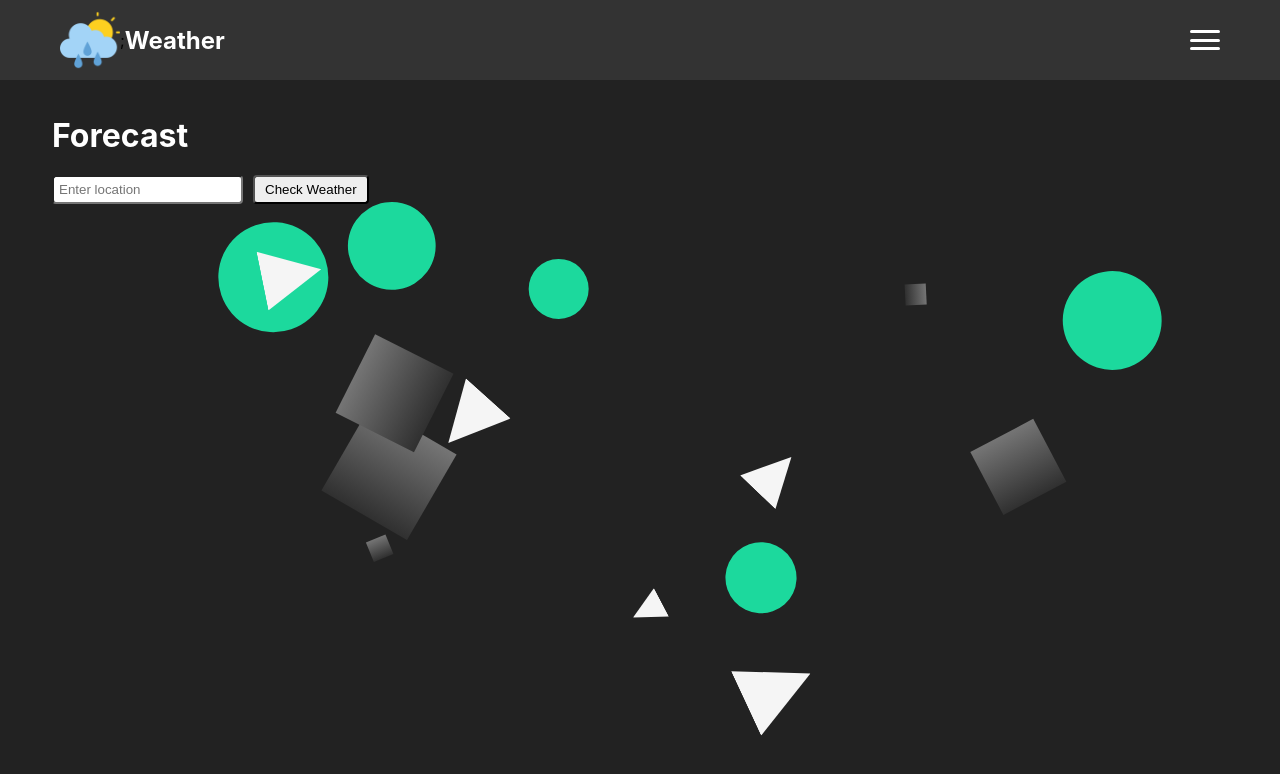
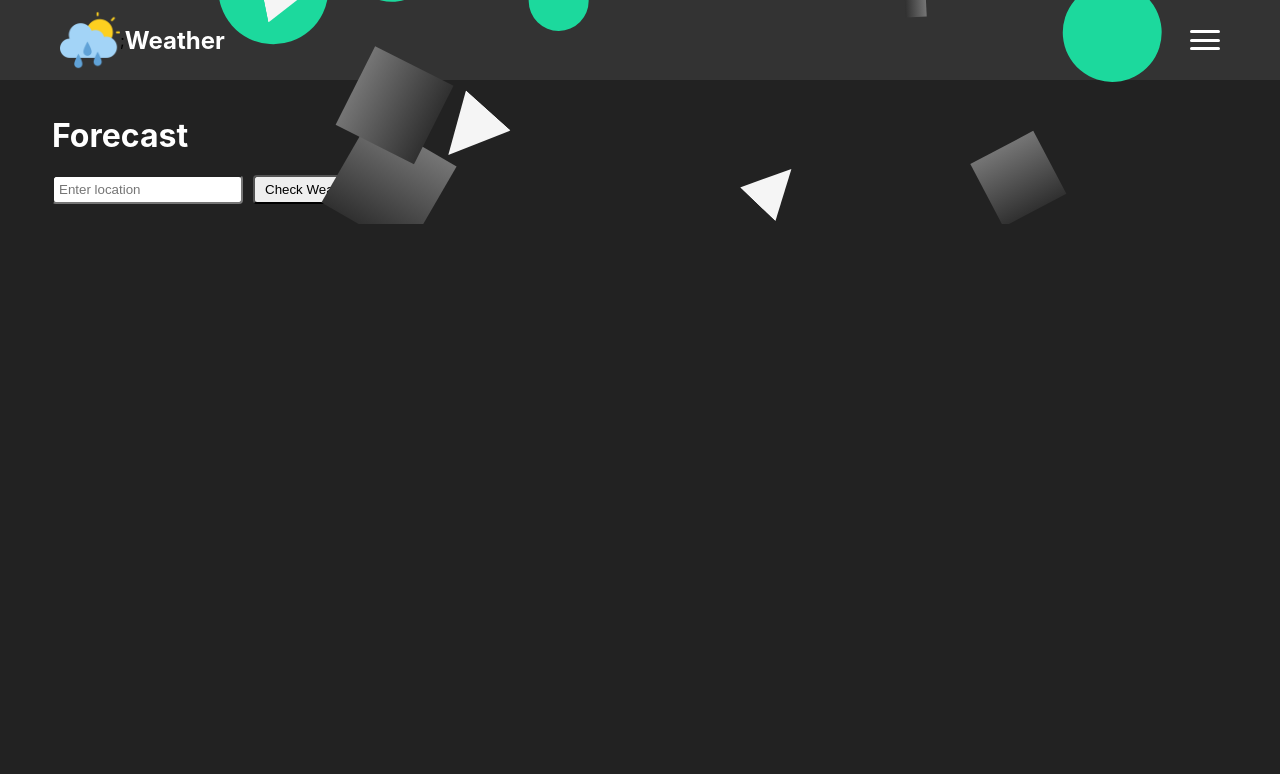
Before and after one commit to pellypepper/weather, a React (Create React App) app: page /forecast in a window 1280 px wide. Shown: the top 774 px of the page. Built offline with nearby package versions, Linux system fonts and the light colour scheme.

Commit message:
css chages

```diff
--- a/src/component/forecast.js
+++ b/src/component/forecast.js
@@ -37,7 +37,7 @@ export default function Forecast() {
 
     return (
         <>
-            <div style={{backgroundColor: "#222222", maxHeight:"max-content", overflow:"hidden"}}>
+            <div style={{backgroundColor: "#222222", Height:"max-content", overflow:"hidden",position:'relative', width:"100%"}}>
                 <Wallpaper>
                     <div style={{width:"100%" , scrollBehavior:"smooth" }}>
                         <NavBar />
--- a/src/component/navbar.css
+++ b/src/component/navbar.css
@@ -84,7 +84,7 @@ ul.visible {
     }
 }
 
-@media screen and (max-width: 481px) {
+@media screen and (max-width: 56px) {
     li {
 
         font-size: 14px;
@@ -102,6 +102,15 @@ ul.visible {
         width: 40px;
         height: 40px;
     }
+    nav{
+
+        width: 90%;
+         display: flex;
+         justify-content: space-between;
+         margin-top: auto;
+
+     }
+
 
 
 }
```
